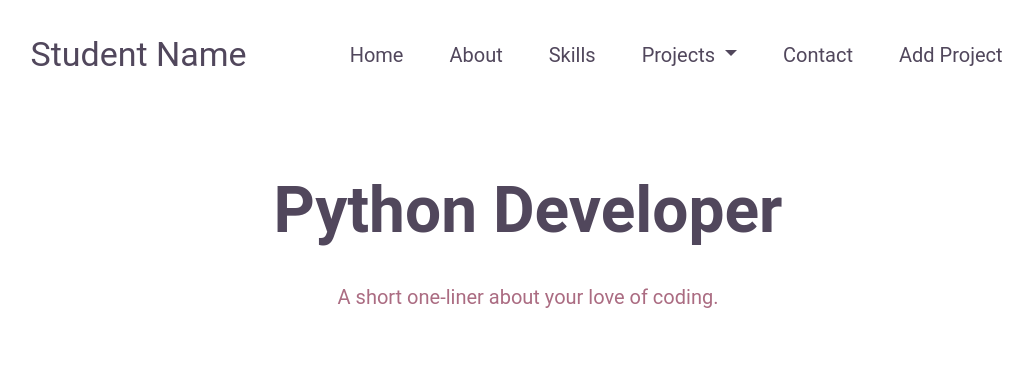
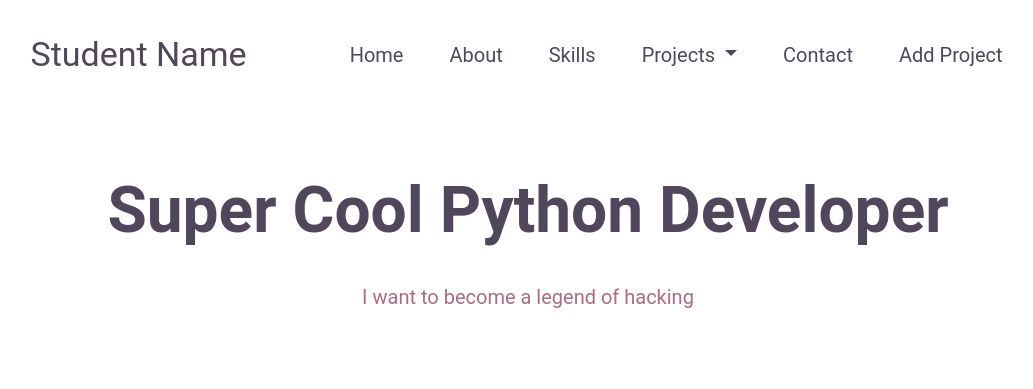
Before and after one commit to 3Grey6Jedi9/Python-Techdegree-Project-05, a Flask app: page / in a window 1280 px wide. Shown: the top 389 px of the page, without its empty margins (112-1145 px from the left). Run offline with Flask 2, Linux system fonts and the light colour scheme.

Commit message:
Update index.html

```diff
--- a/Templates/index.html
+++ b/Templates/index.html
@@ -52,9 +52,9 @@
             </nav>
         </section>
         <section class="header">
-            <h1>Python Developer</h1>
-            <p>A short one-liner about your love of coding.</p>
-            <img src="https://cdn.pixabay.com/photo/2016/11/29/13/14/attractive-1869761_1280.jpg" alt="Headshot of myself">
+            <h1>Super Cool Python Developer</h1>
+            <p>I want to become a legend of hacking</p>
+            <img src="DARK SIDE.jpg" alt="I Am Joyful Lion">
         </section>
         <section id="about">
             <h2>About Me</h2>
```
